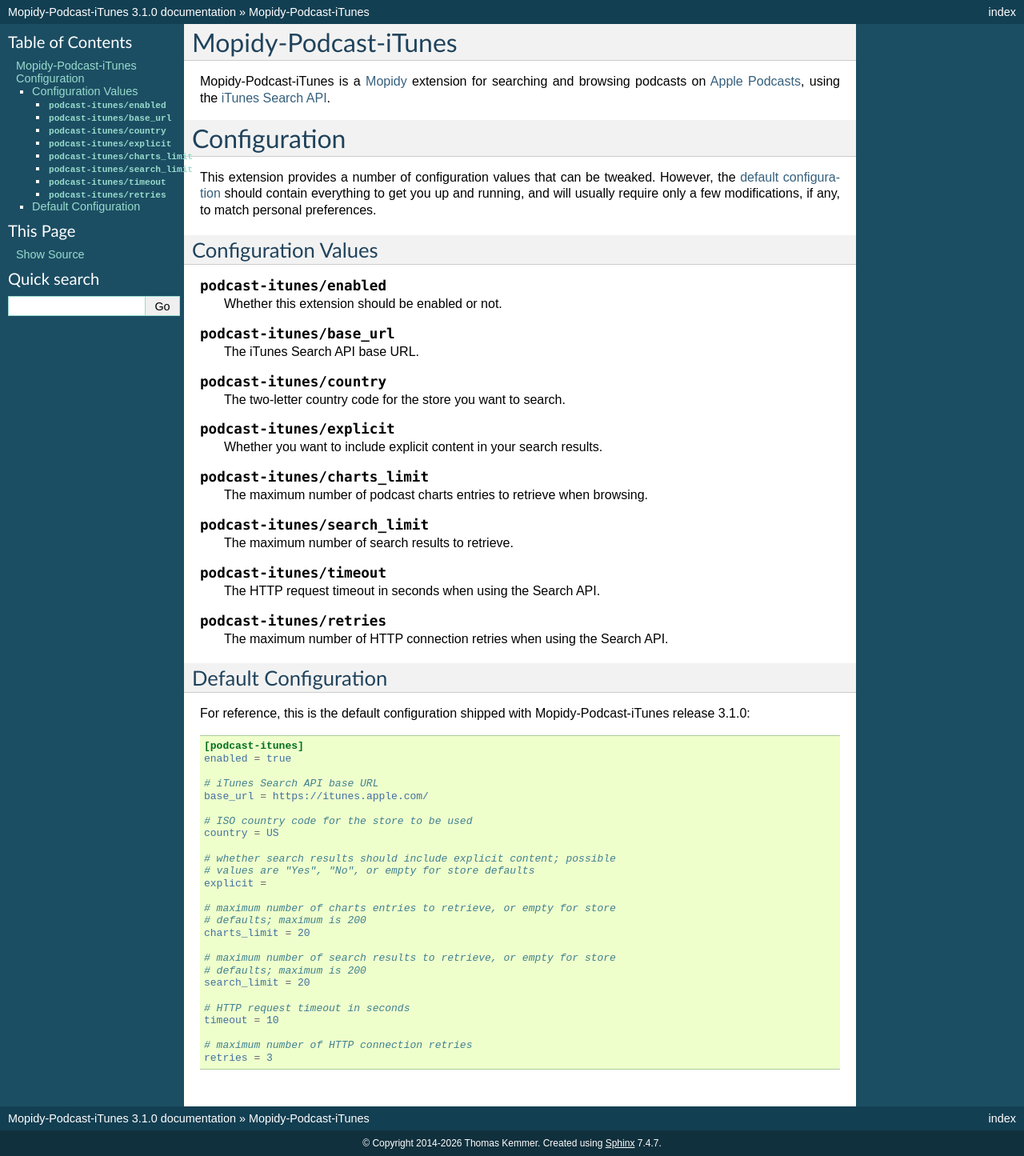
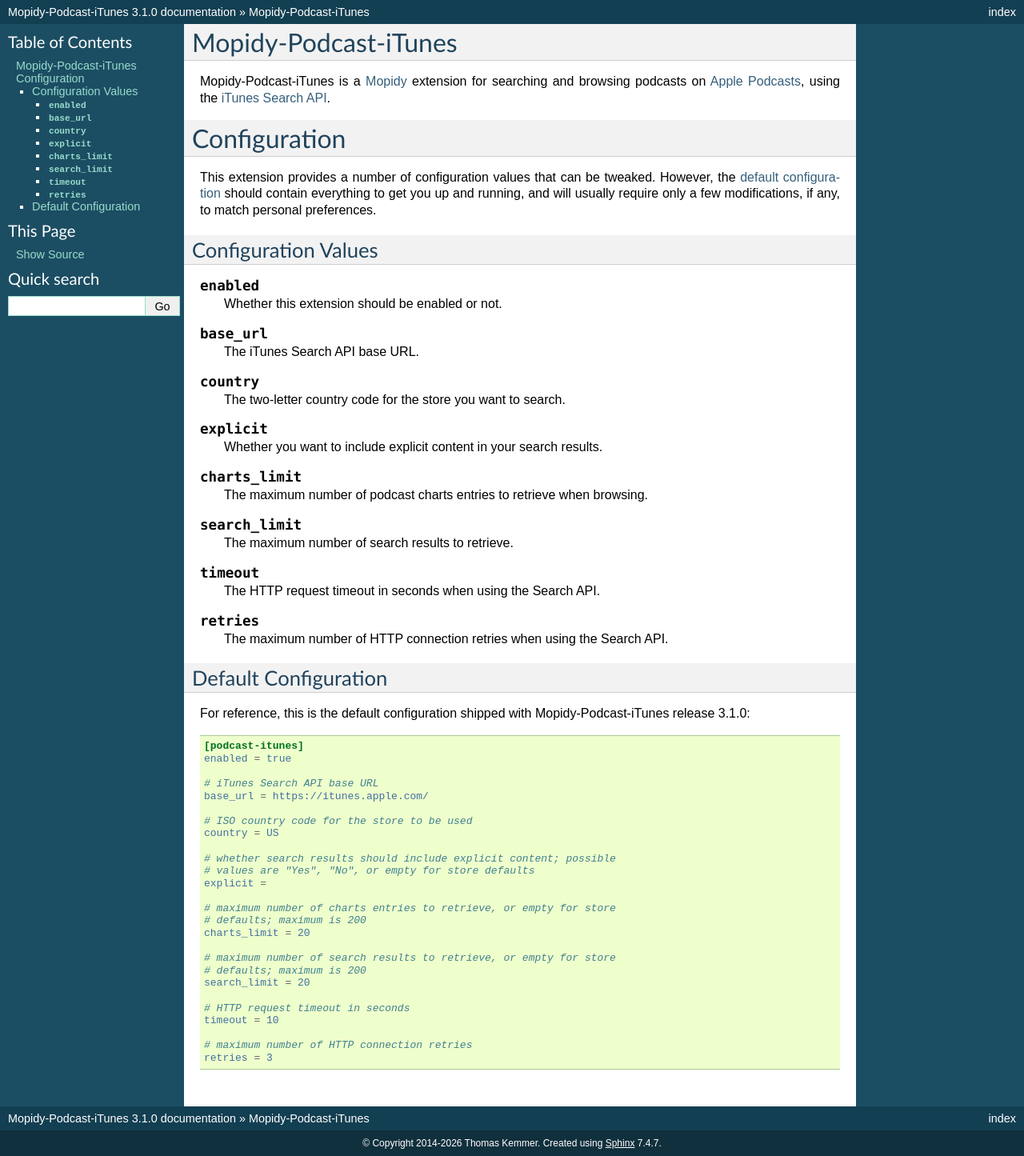
Before and after one commit to tkem/mopidy-podcast-itunes, a Sphinx documentation site: the page built from docs/index.rst, in a window 1280 px wide. Shown: the whole page at 80% size. Built offline with Sphinx 7.4.7, drawn with Linux system fonts in a browser that asks for light colours.

```diff
--- a/docs/index.rst
+++ b/docs/index.rst
@@ -24,35 +24,35 @@ only a few modifications, if any, to match personal preferences.
 Configuration Values
 ====================
 
-.. confval:: podcast-itunes/enabled
+.. confval:: enabled
 
    Whether this extension should be enabled or not.
 
-.. confval:: podcast-itunes/base_url
+.. confval:: base_url
 
    The iTunes Search API base URL.
 
-.. confval:: podcast-itunes/country
+.. confval:: country
 
    The two-letter country code for the store you want to search.
 
-.. confval:: podcast-itunes/explicit
+.. confval:: explicit
 
    Whether you want to include explicit content in your search results.
 
-.. confval:: podcast-itunes/charts_limit
+.. confval:: charts_limit
 
    The maximum number of podcast charts entries to retrieve when browsing.
 
-.. confval:: podcast-itunes/search_limit
+.. confval:: search_limit
 
    The maximum number of search results to retrieve.
 
-.. confval:: podcast-itunes/timeout
+.. confval:: timeout
 
    The HTTP request timeout in seconds when using the Search API.
 
-.. confval:: podcast-itunes/retries
+.. confval:: retries
 
    The maximum number of HTTP connection retries when using the Search API.
 
```
